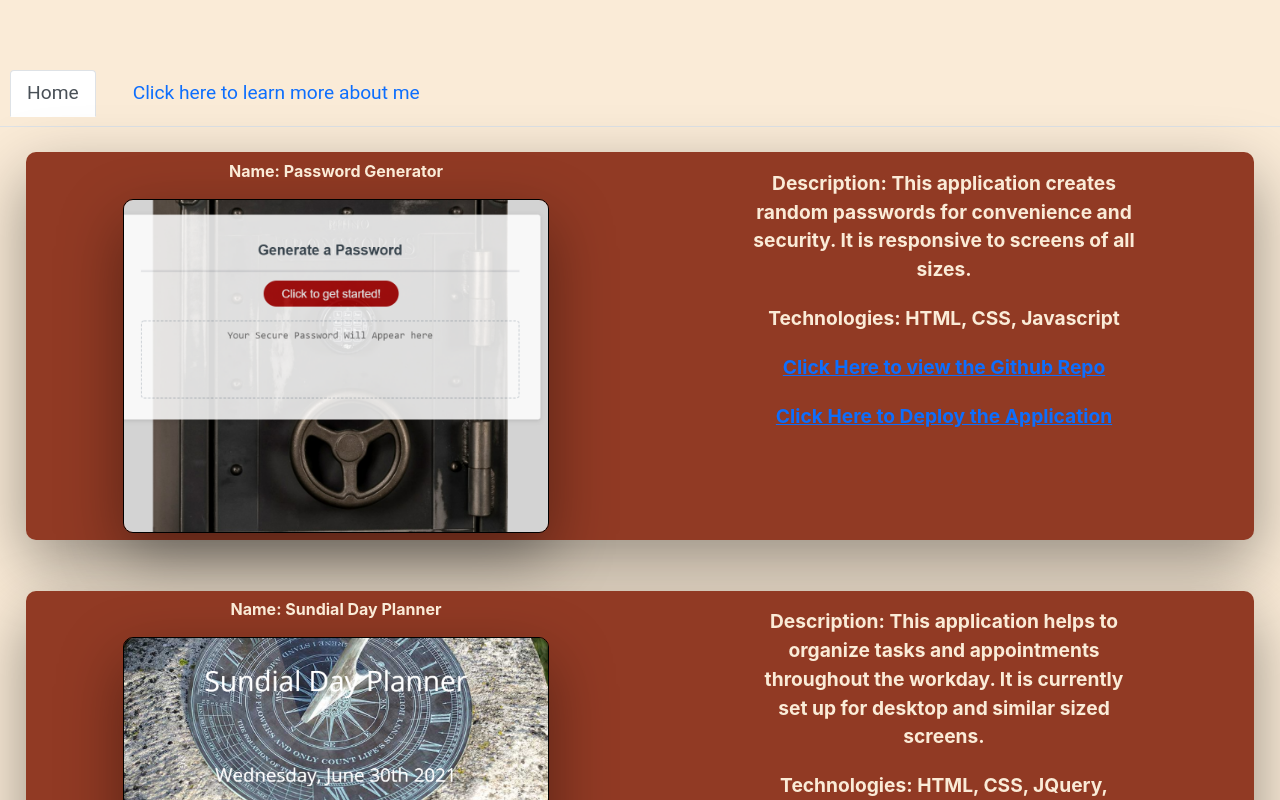
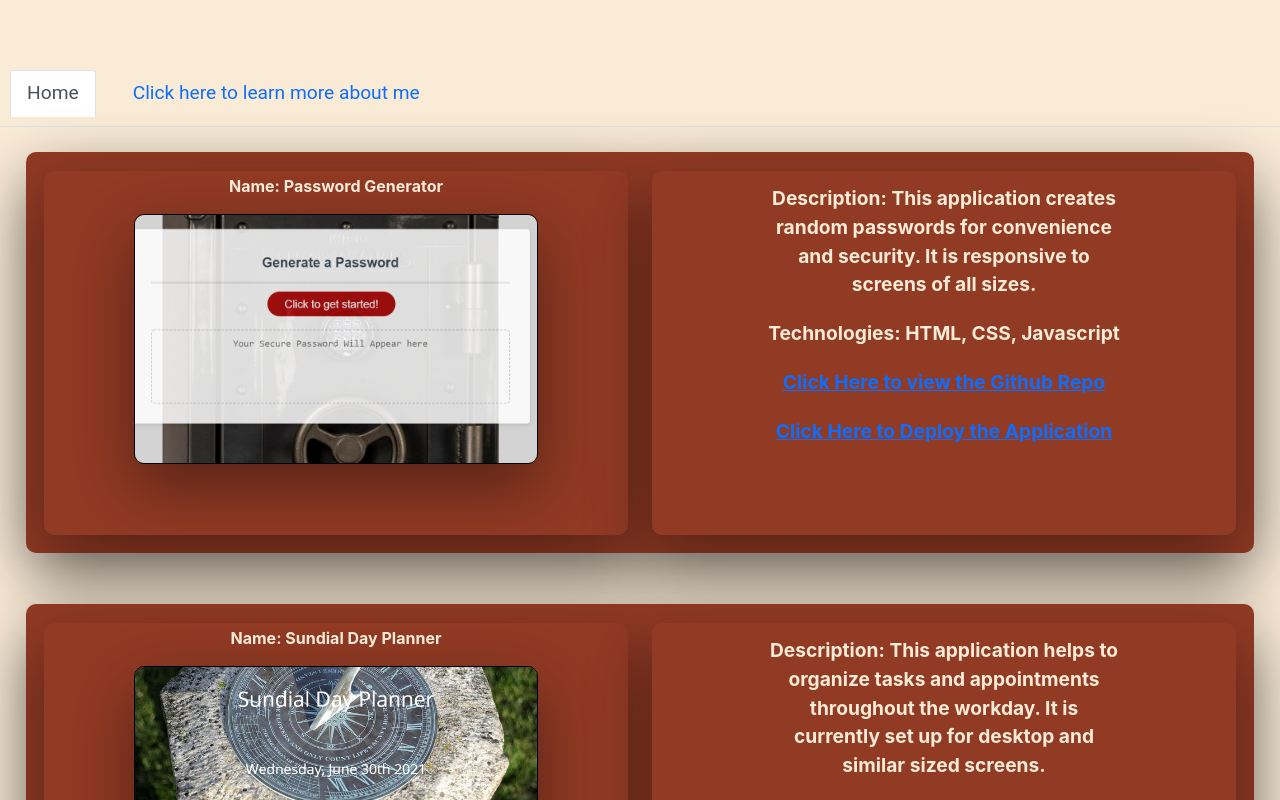
Before and after one commit to bradfan/showcase-portfolio, a React (Create React App) app: page / in a window 1280 px wide. Shown: the part 700-1500 px from the top of the page. Built offline with nearby package versions, Linux system fonts and the light colour scheme.

Commit message:
respose and css design on card.js

```diff
--- a/src/components/Card.js
+++ b/src/components/Card.js
@@ -10,7 +10,7 @@ function Card({ props }) {
 
       <div className="card-container">
     <div className="card">
-    <div className="card-side card-side-front">
+    <div className="card card-side card-side-front">
     <div className="img-container">
         <p className="line">
           <strong>Name: {props.name}</strong>
@@ -19,7 +19,7 @@ function Card({ props }) {
       </div>
     </div>
 
-    <div className="card-side card-side-back">
+    <div className="card card-side card-side-back">
     <div class="text">
         <ul className="list">
           <li className="line">
--- a/src/index.css
+++ b/src/index.css
@@ -88,11 +88,11 @@ h5 {
 
 .card-container {
   display: grid;
-  grid-template-columns: repeat(auto-fit, minmax(500px, 1fr));
+  grid-template-columns: repeat(auto-fit, minmax(300px, 1fr));
 }
 .card {
   display: grid;
-  grid-template-columns: repeat(auto-fit, minmax(500px, 1fr));
+  grid-template-columns: repeat(auto-fit, minmax(300px, 1fr));
   margin: 2%;
   padding: 0.5%;
   /* min-width: 450px; */
@@ -100,8 +100,10 @@ h5 {
   border-radius: 10px;
   background-color: #913a24;
   box-shadow: 0 1.5rem 4rem rgba(0, 0, 0, 0.4);
+  position: relative;
+}
 
-}
+
 
 .line {
   list-style-type: none;
@@ -110,7 +112,6 @@ h5 {
 }
 
 .img {
-
   display:block;
   height: 70%;
   width: 70%;
```
